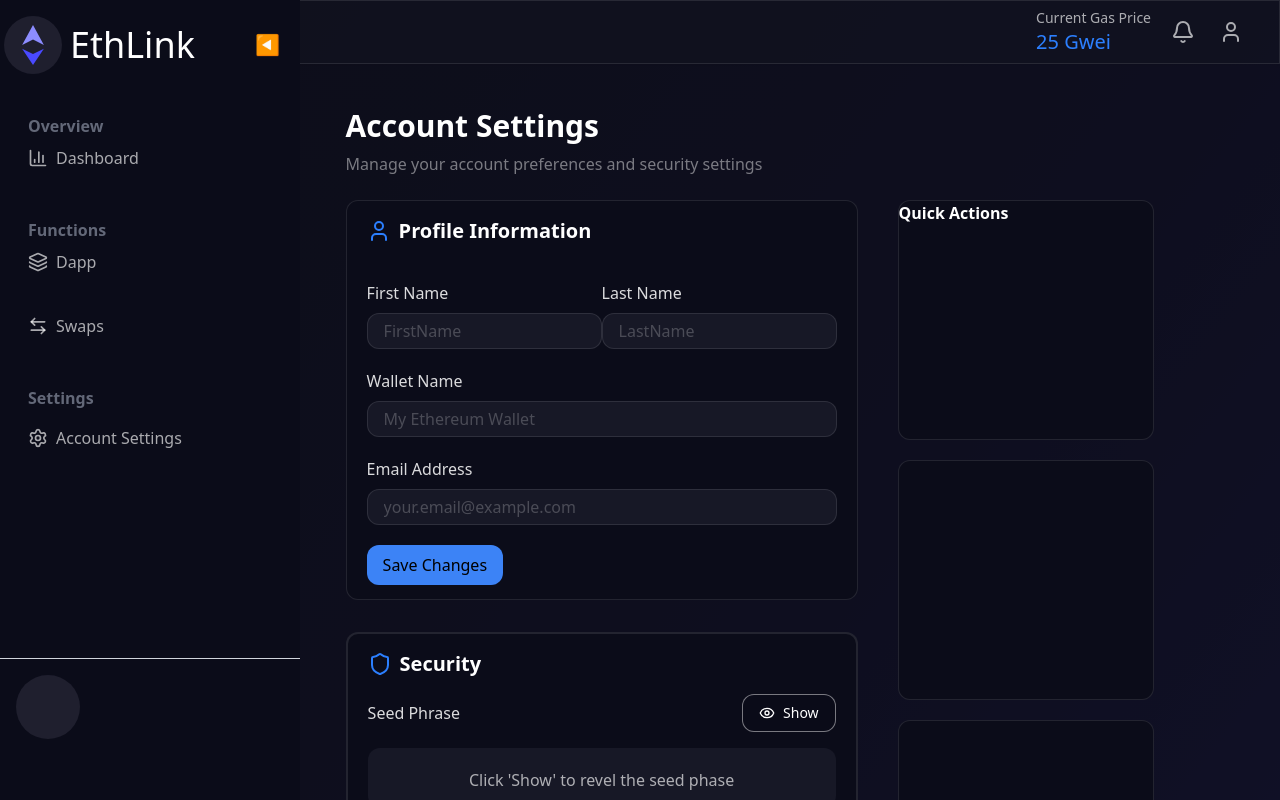
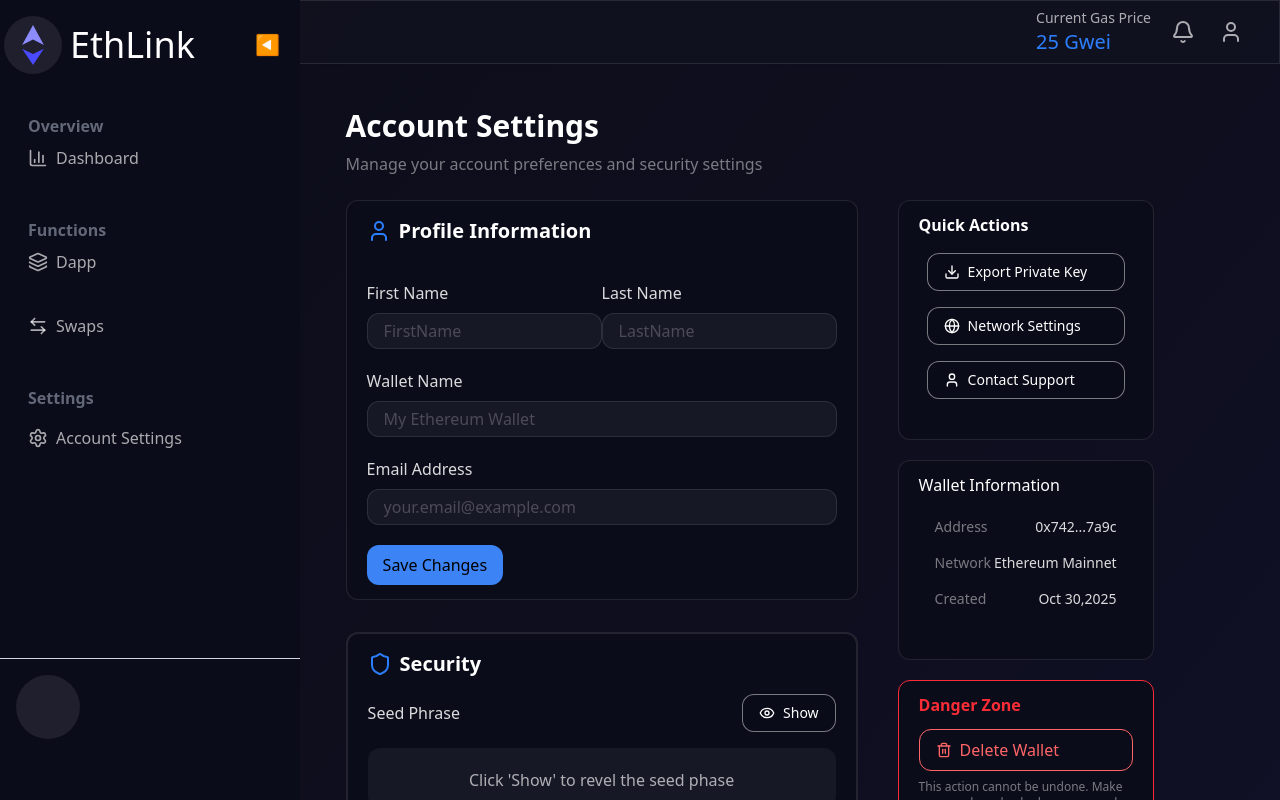
Before and after one commit to PrajwalBenedictNorman/EthLink, a React (Vite) app in the folder Frontend/: page /accountSetting in a window 1280 px wide. Shown: the top 800 px of the page. Built offline with nearby package versions, Linux system fonts and the light colour scheme; what @wallet-standard/wallet would draw is missing.

Commit message:
Updated settings page

```diff
--- a/Frontend/src/Pages/AccountSettting.tsx
+++ b/Frontend/src/Pages/AccountSettting.tsx
@@ -1,6 +1,6 @@
 import React, { useEffect, useState } from 'react'
 import SideBar from '../Components/SIdebar'
-import { User2,Lock,Trash2,Key,Link, User, Shield,Eye,Tablet, Bell } from 'lucide-react'
+import { User2,Lock,Trash2,Key,Link, User, Shield,Eye,Tablet, Bell, Download, Globe } from 'lucide-react'
 import Button from '../Components/Button'
 import { jwtDecode } from 'jwt-decode'
 import Navbar from '../Components/Navbar'
@@ -154,14 +154,35 @@ function AccountSettting() {
 
             {/* Right Section */}
             <div className='grid grid-cols-1 gap-5 px-10 mt-4'>
-                <div className='bg-[#0B0C19] h-[30vh] w-[20vw] rounded-xl border border-white/10 ' >
+                <div className='bg-[#0B0C19] h-[30vh] w-[20vw] rounded-xl border border-white/10 py-3 px-5' >
                     <h1 className='font-bold text-white'>Quick Actions</h1>
+                    <div className='px-2 py-4 grid grid-cols-1 gap-4'>
+                        <Button variant='quaternary' content='Export Private Key' onClick={()=>{}} frontIcon={<Download className='h-4 w-4'/>} className='text-sm'/>
+                        <Button variant='quaternary' content='Network Settings' onClick={()=>{}} frontIcon={<Globe className='h-4 w-4'/>} className='text-sm'/>
+                        <Button variant='quaternary' content='Contact Support' onClick={()=>{}} frontIcon={<User className='h-4 w-4'/>} className='text-sm'/>
+                    </div>
                 </div>
-                <div className='bg-[#0B0C19] h-[30vh] w-[20vw] rounded-xl  border border-white/10 ' >
-
+                <div className='bg-[#0B0C19] h-[25vh] w-[20vw] rounded-xl  border border-white/10 py-3 px-5' >
+                    <h1 className='text-bold text-white '>Wallet Information</h1>
+                    <div className='px-4 py-5 grid grid-cols-1 gap-4'>
+                        <div className='flex items-center justify-between'>
+                            <p className='text-sm text-white/45'>Address</p>
+                            <p className='text-sm text-white/85'>0x742...7a9c</p>
+                        </div>
+                         <div className='flex items-center justify-between'>
+                            <p className='text-sm text-white/45'>Network</p>
+                            <p className='text-sm text-white/85'>Ethereum Mainnet</p>
+                        </div>
+                         <div className='flex items-center justify-between'>
+                            <p className='text-sm text-white/45'>Created</p>
+                            <p className='text-sm text-white/85'>Oct 30,2025</p>
+                        </div>
+                    </div>
                 </div>
-                <div className='bg-[#0B0C19] h-[30vh] w-[20vw] rounded-xl border border-white/10 ' >
-
+                <div className='bg-[#0B0C19] h-[20vh] w-[20vw] rounded-xl border border-red-500  py-3 px-5' >
+                    <h1 className='text-red-500 font-bold'>Danger Zone</h1>
+                    <button className='text-red-400 w-full border border-red-400 rounded-xl py-2 mt-3'><span className='flex items-center justify-start'><Trash2 className='h-4 w-4 text-red-400 me-2 ms-4'/>Delete Wallet</span></button>
+                    <p className='text-white/45 text-xs py-2'>This action cannot be undone. Make sure you have backed up your seed phrase.</p>
                 </div>
             </div>
 
```
